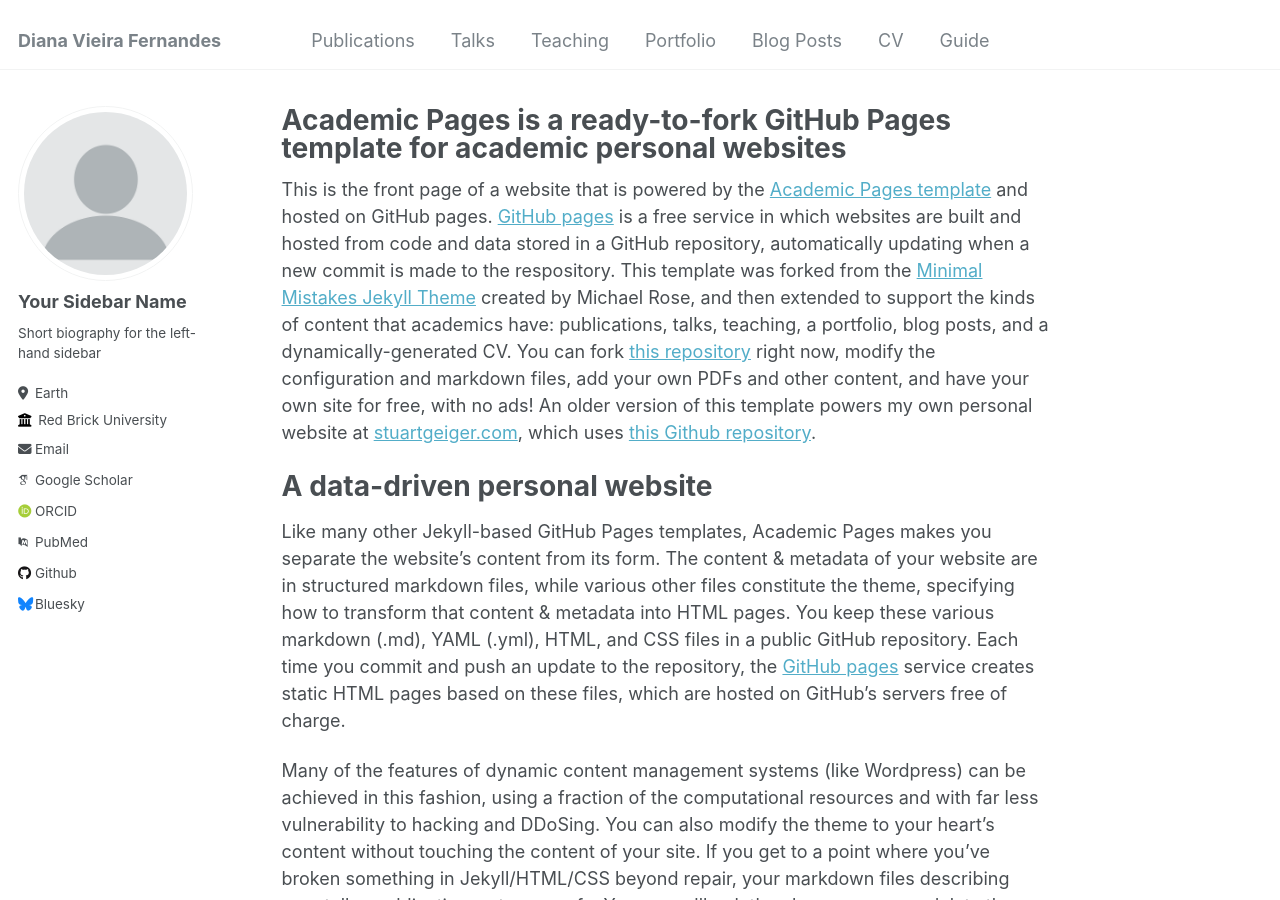
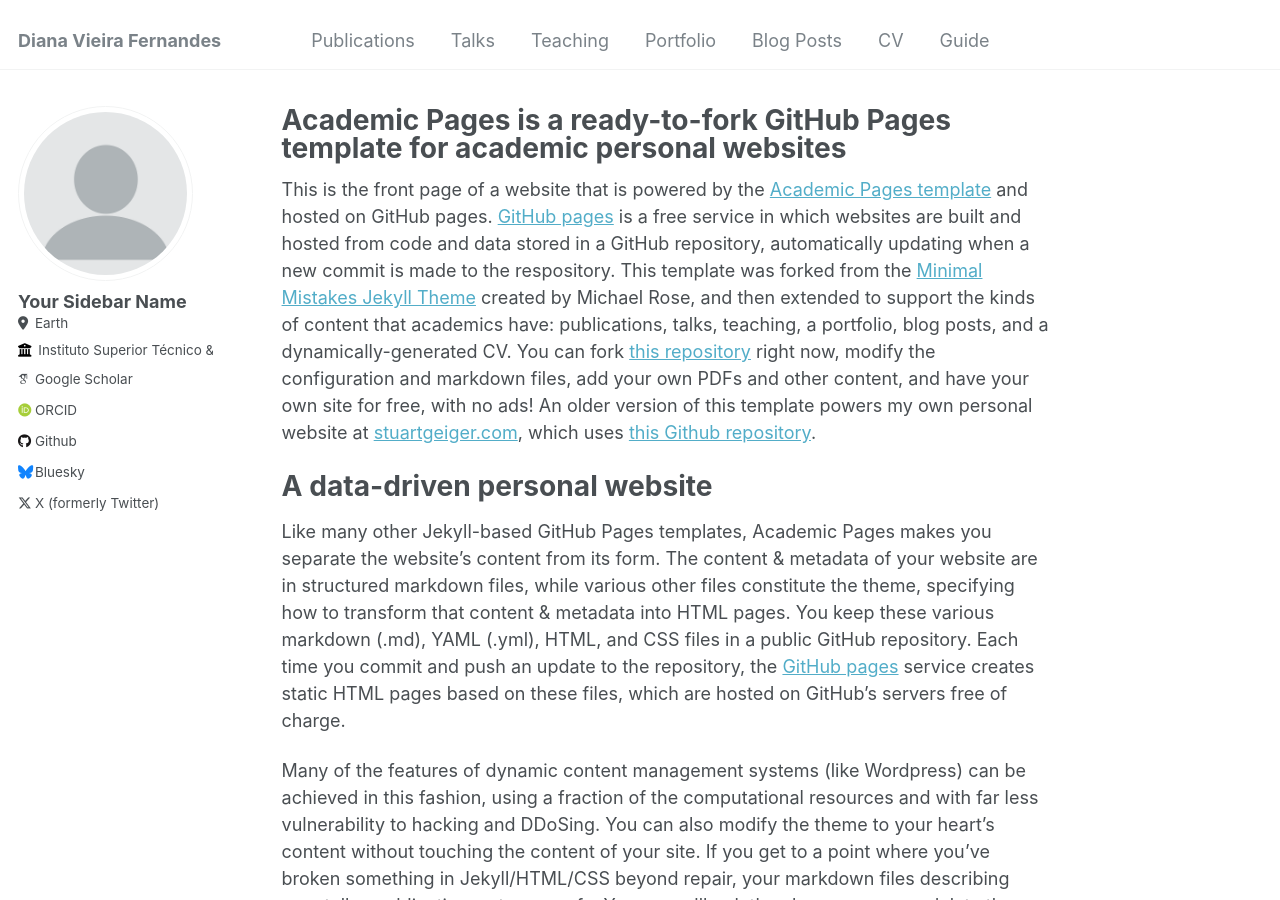
Before and after one commit to d-vf/d-vf.github.io, a Jekyll site: the page built from _pages/about.md, in a window 1280 px wide and 900 px high. Built offline with Jekyll 4.4.1, drawn with Linux system fonts in a browser that asks for light colours; some web fonts are replaced.

Commit message:
Update _config.yml

```diff
--- a/_config.yml
+++ b/_config.yml
@@ -12,9 +12,9 @@ title                    : "Diana Vieira Fernandes"
 title_separator          : "-"
 name                     : &name "Your Name"
 description              : &description "personal description"
-url                      : https://academicpages.github.io # the base hostname & protocol for your site e.g. "https://mmistakes.github.io"
+url                      : https://d-vf.github.io # the base hostname & protocol for your site e.g. "https://mmistakes.github.io"
 baseurl                  : "" # the subpath of your site, e.g. "/blog"
-repository               : "academicpages/academicpages.github.io"
+repository               : "https://github.com/d-vf"
 
 # Site Author - The following control what appear as part of the author content on the side bar.
 #               If a field is blank the icon and link will not appear, otherwise it will be shown.
@@ -24,26 +24,26 @@ author:
   avatar           : "profile.png"
   name             : "Your Sidebar Name"
   pronouns         : # example: "she/her"
-  bio              : "Short biography for the left-hand sidebar"
+  bio              : #"Short biography for the left-hand sidebar"
   location         : "Earth"
-  employer         : "Red Brick University"
+  employer         : "Instituto Superior Técnico & Carnegie Mellow University"
   uri              : # URL
-  email            : "none@example.org"
+  email            : #"none@example.org"
 
   # Academic websites
   arxiv            : # URL - Update with the correct link to your profile
-  googlescholar    : "https://scholar.google.com/citations?user=PS_CX0AAAAAJ"
+  googlescholar    : "https://scholar.google.pt/citations?user=nu5YWmEAAAAJ&hl=en"
   impactstory      : # URL
-  orcid            : "http://orcid.org/yourorcidurl"
+  orcid            : "https://orcid.org/0000-0001-9076-7675"
   semantic         : # URL
-  pubmed           : "https://www.ncbi.nlm.nih.gov/pubmed/?term=john+snow"
+  pubmed           : #"https://www.ncbi.nlm.nih.gov/pubmed/?term=john+snow"
   researchgate     : # URL
 
   # Repositories and software development
   bitbucket        : # Username - Update with your username on the site
   codepen          : # Username
   dribbble         : # Username
-  github           : "academicpages"
+  github           : "d-vf"
   kaggle           : # Username
   stackoverflow    : # User number or user number and name (i.e., use "1" or "1/jeff-atwood")
 
@@ -65,7 +65,7 @@ author:
   steam            : # Username
   telegram         : # URL
   tumblr           : # Username
-  twitter          : # Username for X / Twitter
+  twitter          : "d_vf" # Username for X / Twitter
   vine             : # Username
   weibo            : # Username
   wikipedia        : # Username
```
